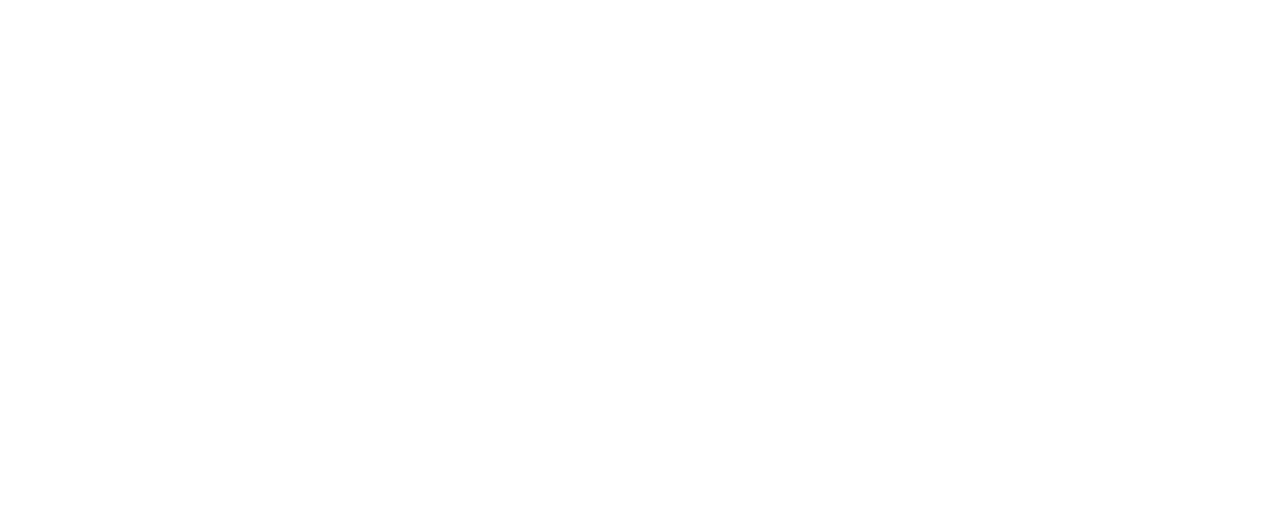
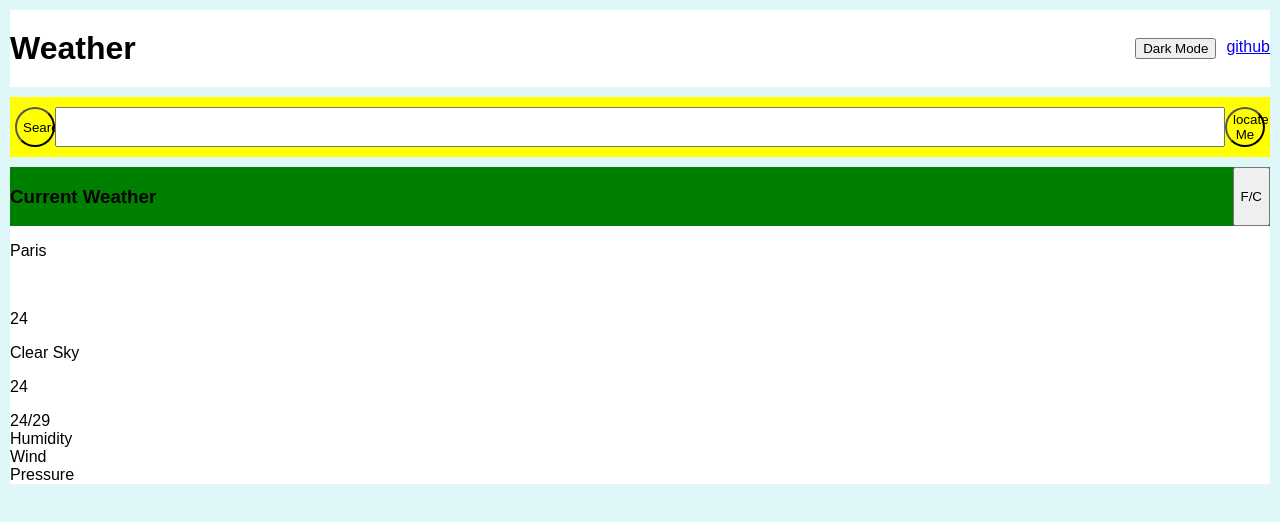
Before and after one commit to talhashah-dev/weatherapp-js, a plain HTML site: page index.html in a window 1280 px wide. Drawn offline with Linux system fonts and the light colour scheme.

Commit message:
modified index.html and style.css

```diff
--- a/assets/js/app.js
+++ b/assets/js/app.js
@@ -1 +1,45 @@
-// Codebase Removed
+const searchInp = document.getElementById("searchInp");
+const searchBtn = document.getElementById("searchBtn");
+const locateMe = document.getElementById("locateMe");
+const API_KEY = "210eeabe1cac851c368047662c4815fd";
+
+async function getSearchWeather() {
+  if (searchInp.value !== "") {
+    try {
+      const result = await fetch(
+        `https://api.openweathermap.org/data/2.5/weather?q=${searchInp.value}&appid=${API_KEY}`
+      );
+      const data = await result.json();
+      console.log(data);
+    } catch (error) {
+      console.log(error);
+    }
+  } else {
+    console.log("Please enter a city name!");
+  }
+}
+
+async function getLocationWeather() {
+  async function resolved(location) {
+    const latitude = location.coords.latitude;
+    const longitude = location.coords.longitude;
+    try {
+      const result = await fetch(
+        `https://api.openweathermap.org/data/2.5/weather?lon=${longitude}&lat=${latitude}&appid=${API_KEY}`
+      );
+      const data = await result.json();
+      console.log(data);
+    } catch (error) {
+      console.log(error);
+    }
+  }
+
+  function rejected() {
+    console.log("Access Denied!");
+  }
+
+  navigator.geolocation.getCurrentPosition(resolved, rejected);
+}
+
+locateMe.addEventListener("click", getLocationWeather);
+searchBtn.addEventListener("click", getSearchWeather);
--- /dev/null
+++ b/assets/styles/style.css
@@ -0,0 +1,66 @@
+body {
+    font-family: 'Arial', sans-serif;
+    background-color: #e0f7fa;
+    margin: 0;
+    height: 100vh;
+    padding: 10px;
+}
+
+.container {
+    height: 100vh;
+    display: flex;
+    flex-direction: column;
+    gap: 10px;
+}
+
+header {
+    background-color: white;
+    display: flex;
+    align-items: center;
+    justify-content: space-between;
+    padding: 20px 0;
+}
+
+header h1 {
+    margin: 0;
+}
+
+header .action {
+    display: flex;
+    gap: 10px;
+}
+
+
+
+
+.search-container {
+    background-color: yellow;
+    padding: 10px 5px;
+    display: flex;
+    justify-content: space-between;
+}
+
+.search-container button {
+    appearance: none;
+    outline: none;
+    background-color: transparent;
+    width: 40px;
+    height: 40px;
+    border-radius: 50%;
+}
+
+.search-container #searchInp {
+    width: 100%;
+}
+
+.weather-container {
+    background-color: white;
+    display: flex;
+    flex-direction: column;
+}
+
+.weather-container .heading {
+    background-color: green;
+    display: flex;
+    justify-content: space-between;
+}
--- a/index.html
+++ b/index.html
@@ -1,11 +1,57 @@
 <!DOCTYPE html>
 <html lang="en">
-<head>
-  <meta charset="UTF-8">
-  <meta name="viewport" content="width=device-width, initial-scale=1.0">
-  <title>Weather App</title>
-</head>
-<body>
-  <!-- Codebase Removed -->
-</body>
+  <head>
+    <meta charset="UTF-8" />
+    <meta name="viewport" content="width=device-width, initial-scale=1.0" />
+    <title>Weather App</title>
+    <link rel="stylesheet" href="./assets/styles/style.css" />
+  </head>
+  <body>
+    <div class="container">
+      <header>
+        <h1>Weather</h1>
+        <span class="action">
+          <button class="dark-mode" type="button">Dark Mode</button>
+          <a href="#">github</a>
+        </span>
+      </header>
+
+      <div class="search-container">
+        <button type="button" id="searchBtn">Search</button>
+        <input type="search" id="searchInp" />
+        <button type="button" id="locateMe">locate Me</button>
+      </div>
+
+      <div class="weather-container">
+        <div class="heading">
+          <h3>Current Weather</h3>
+          <button type="button" id="change-unit">F/C</button>
+        </div>
+
+        <div class="weather-info">
+          <div class="basic-info">
+            <p class="location">Paris</p>
+            <div>
+              <img src="" alt="" class="weather-icon" />
+              <p class="temprature">24</p>
+            </div>
+            <p class="description">Clear Sky</p>
+          </div>
+
+          <div class="extra-info">
+            <p class="feels-like">24</p>
+            <div>24/29</div>
+            <div>Humidity</div>
+            <div>Wind</div>
+            <div>Pressure</div>
+          </div>
+        </div>
+
+      </div>
+
+      <div class="forecast"></div>
+    </div>
+
+    <script src="./assets/js/app.js"></script>
+  </body>
 </html>
```
